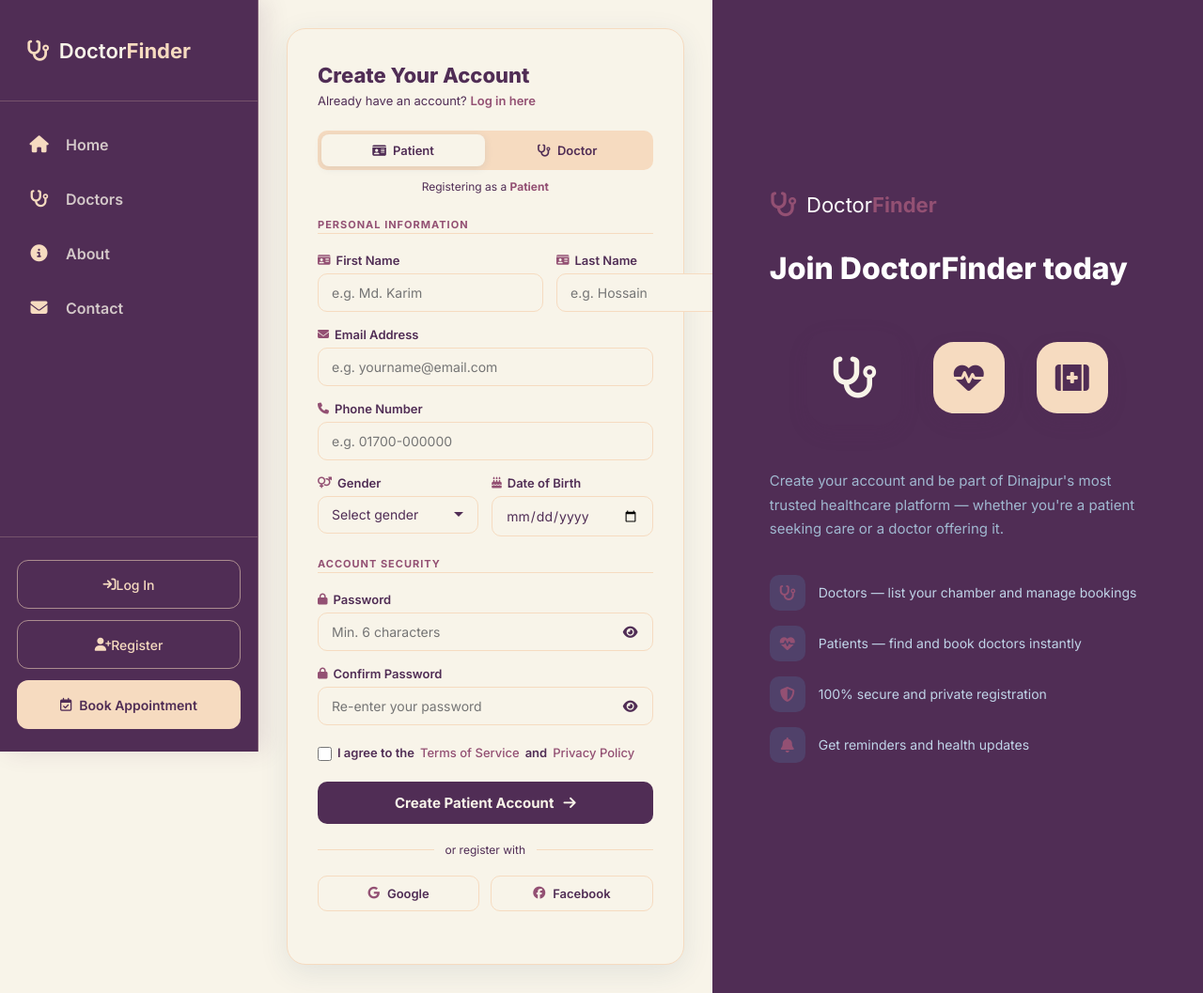
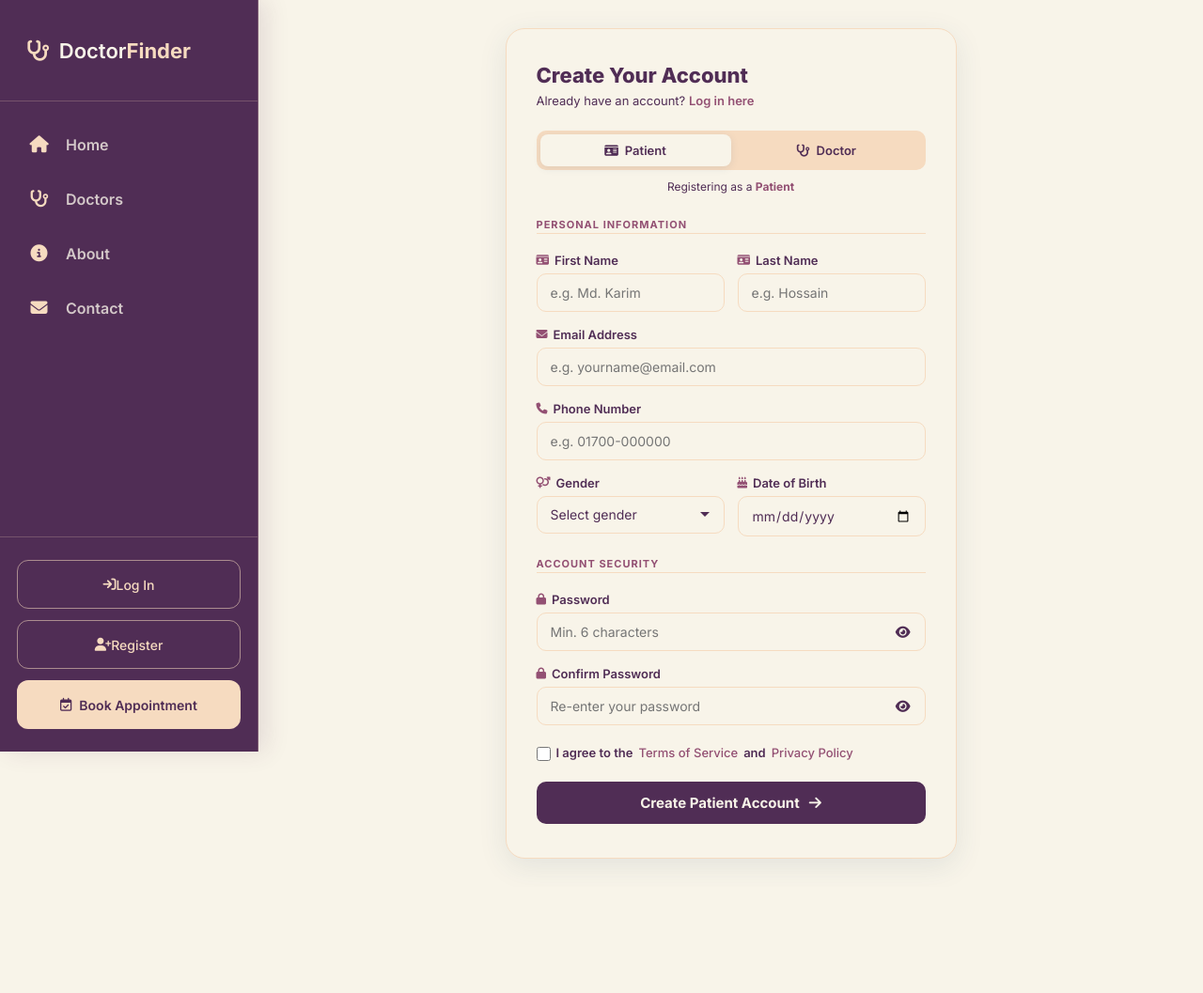
Before and after one commit to Mim-una-Mim/doctor_finder_application, a website: page register.html in a window 1280 px wide. Shown: the whole page at 94% size. After the commit the page ends 944 px from the top, so only its background shows below. Drawn offline with Linux system fonts and the light colour scheme.

Commit message:
Update About and authentication pages

```diff
--- a/login.css
+++ b/login.css
@@ -525,3 +525,22 @@
 @media (prefers-reduced-motion:reduce) { *,*::before,*::after { scroll-behavior:auto !important; animation-duration:.01ms !important; animation-iteration-count:1 !important; transition-duration:.01ms !important; } }
 
 .auth-layout{flex-direction:row-reverse}.auth-medical-art{display:flex;align-items:center;justify-content:center;gap:clamp(16px,4vw,34px);min-height:150px;margin:22px 0;color:var(--violet)}.auth-medical-art i{display:grid;place-items:center;width:76px;height:76px;border-radius:22px;background:var(--peach);color:var(--violet);font-size:32px;box-shadow:0 8px 22px rgba(80,45,85,.12)}.auth-medical-art i:first-child{width:100px;height:100px;background:var(--violet);color:var(--cream);font-size:44px}@media(max-width:800px){.auth-layout{flex-direction:column-reverse}.auth-medical-art{min-height:90px;margin:12px 0}}
+/* Hide the right-side welcome text panel on login and register pages */
+.auth-left {
+  display: none;
+}
+
+/* Let the form area use the space left by the hidden panel */
+.auth-right {
+  flex: 1 1 100%;
+  width: 100%;
+}
+
+/* Give the forms more room while keeping them centered */
+.auth-card {
+  max-width: 680px;
+}
+
+.register-card {
+  max-width: 760px;
+}
--- a/register.css
+++ b/register.css
@@ -31,6 +31,14 @@
 
 .form-row-2 .form-group {
   flex: 1;
+  min-width: 0;
+}
+
+.auth-form input,
+.auth-form select {
+  width: 100%;
+  min-width: 0;
+  box-sizing: border-box;
 }
 
 /* ===== SELECT STYLING ===== */
--- a/register.html
+++ b/register.html
@@ -1,4 +1,4 @@
-                                                                                                         <!DOCTYPE html>
+<!DOCTYPE html>
 <html lang="en">
 <head>
   <meta charset="UTF-8" />
@@ -267,16 +267,6 @@
           </button>
         </form>
 
-        <div class="auth-divider"><span>or register with</span></div>
-        <div class="social-auth">
-          <button class="social-btn" onclick="socialRegister('Google')">
-            <i class="fa-brands fa-google"></i> Google
-          </button>
-          <button class="social-btn" onclick="socialRegister('Facebook')">
-            <i class="fa-brands fa-facebook"></i> Facebook
-          </button>
-        </div>
-
       </div>
     </div>
   </div>
```
Also changed, not shown: about.html (+2 -2 lines), index.html (+1 -1 lines), login.html (+0 -13 lines).
